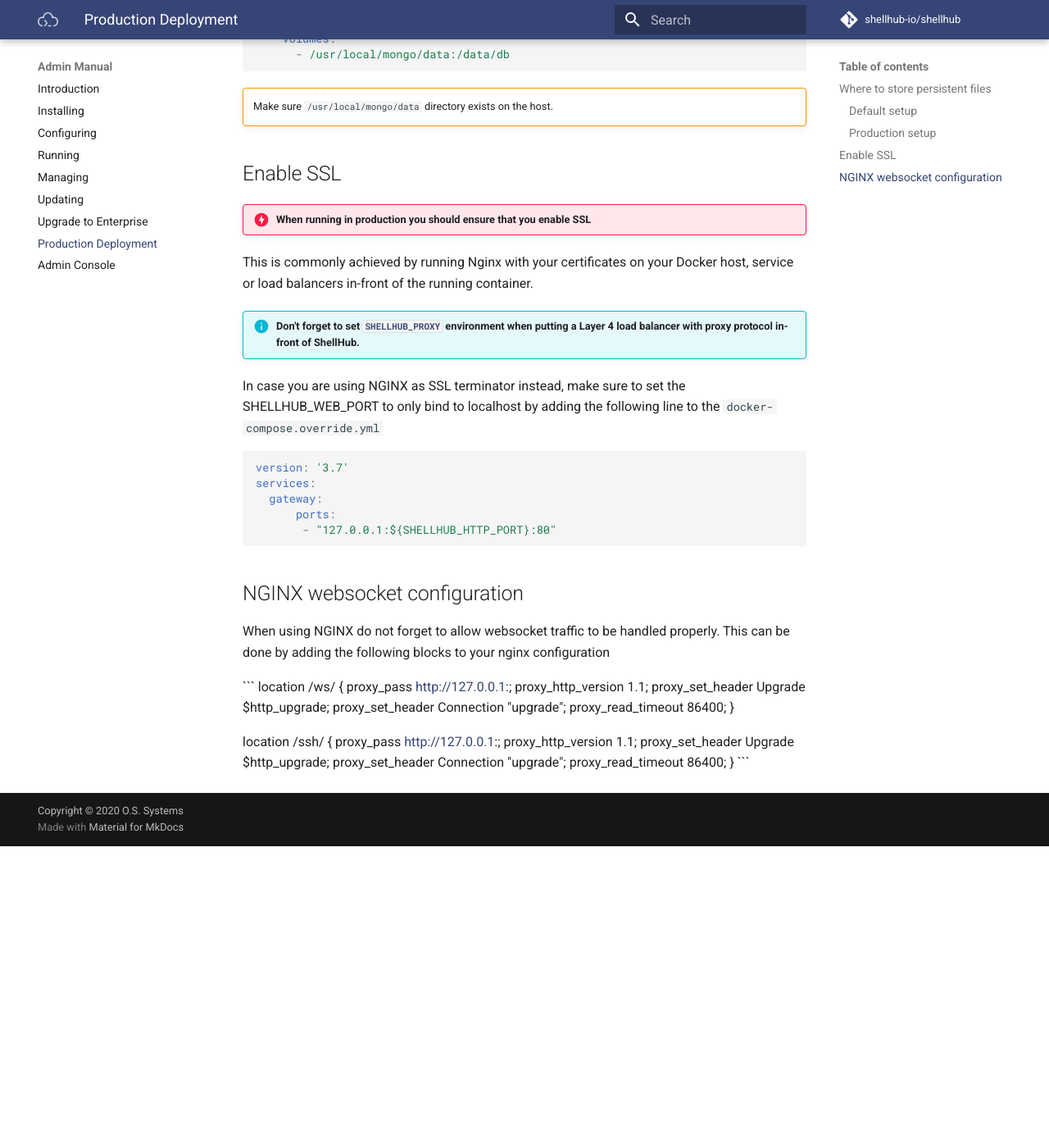
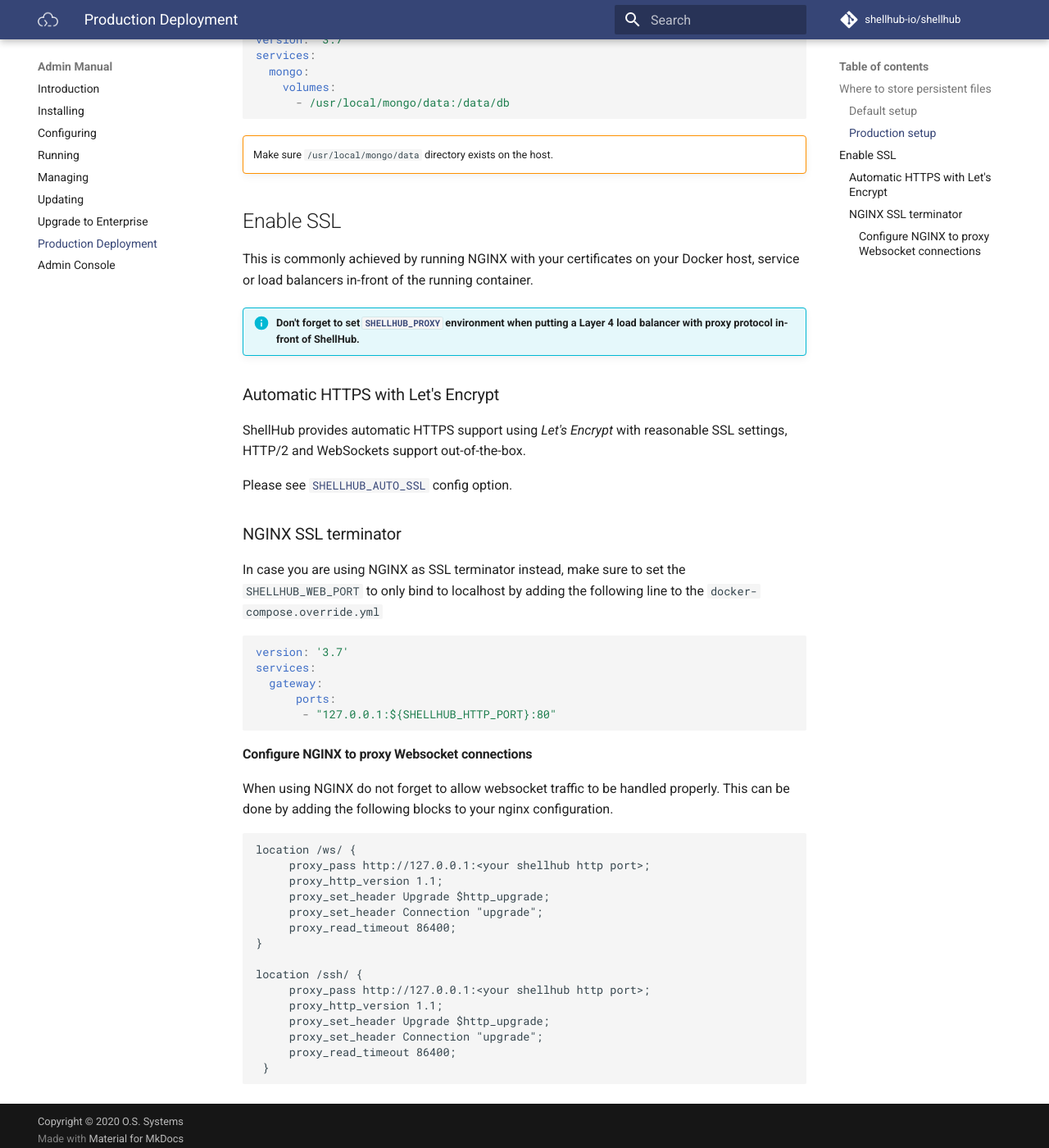
Before and after one commit to shellhub-io/shellhub-io.github.io, an MkDocs documentation site: the page built from docs/admin-manual/production-deployment.md, in a window 1280 px wide and 1400 px high, scrolled down 1065 px. Shown: the whole window at 82% size. Built offline with MkDocs 1.6.1 and Material for MkDocs 9.7.7, drawn with Linux system fonts in a browser that asks for light colours; comment, search, counter and statistics services are not loaded; before the commit the page ends 2097 px from its top, so only the background shows below that; some of the changed text lies outside the part shown.

Commit message:
Updated production deployment guide

````diff
--- a/docs/admin-manual/production-deployment.md
+++ b/docs/admin-manual/production-deployment.md
@@ -1,3 +1,5 @@
+!!! danger "When running in production you should ensure that you [enable SSL](#enable-ssl)"
+
 For production deployment, there are a few things to modified to make sure
 your deployment is ready for production usage.
 
@@ -42,15 +44,20 @@
 
 ## Enable SSL
 
-!!! danger "When running in production you should ensure that you enable SSL"
-
-This is commonly achieved by running Nginx with your certificates on your
+This is commonly achieved by running NGINX with your certificates on your
 Docker host, service or load balancers in-front of the running container.
-
 
 !!! info "Don't forget to set [`SHELLHUB_PROXY`](/admin-manual/configuring/#shellhub_proxy) environment when putting a Layer 4 load balancer with proxy protocol in-front of ShellHub."
 
-In case you are using NGINX as SSL terminator instead, make sure to set the SHELLHUB_WEB_PORT to only bind to localhost by adding the following line to the `docker-compose.override.yml`
+### Automatic HTTPS with Let's Encrypt
+
+ShellHub provides automatic HTTPS support using *Let's Encrypt*  with reasonable SSL settings, HTTP/2 and WebSockets support out-of-the-box.
+
+Please see [`SHELLHUB_AUTO_SSL`](/admin-manual/configuring/#shellhub_auto_ssl) config option.
+
+### NGINX SSL terminator
+
+In case you are using NGINX as SSL terminator instead, make sure to set the `SHELLHUB_WEB_PORT` to only bind to localhost by adding the following line to the `docker-compose.override.yml`
 
 ```yaml
 version: '3.7'
@@ -60,9 +67,10 @@
        - "127.0.0.1:${SHELLHUB_HTTP_PORT}:80"
 ```
 
-## NGINX websocket configuration
+#### Configure NGINX to proxy Websocket connections
 
-When using NGINX do not forget to allow websocket traffic to be handled properly. This can be done by adding the following blocks to your nginx configuration
+When using NGINX do not forget to allow websocket traffic to be handled properly.
+This can be done by adding the following blocks to your nginx configuration.
 
 ```
 location /ws/ {
@@ -80,4 +88,4 @@
      proxy_set_header Connection "upgrade";
      proxy_read_timeout 86400;
  }
- ```
+```
````
